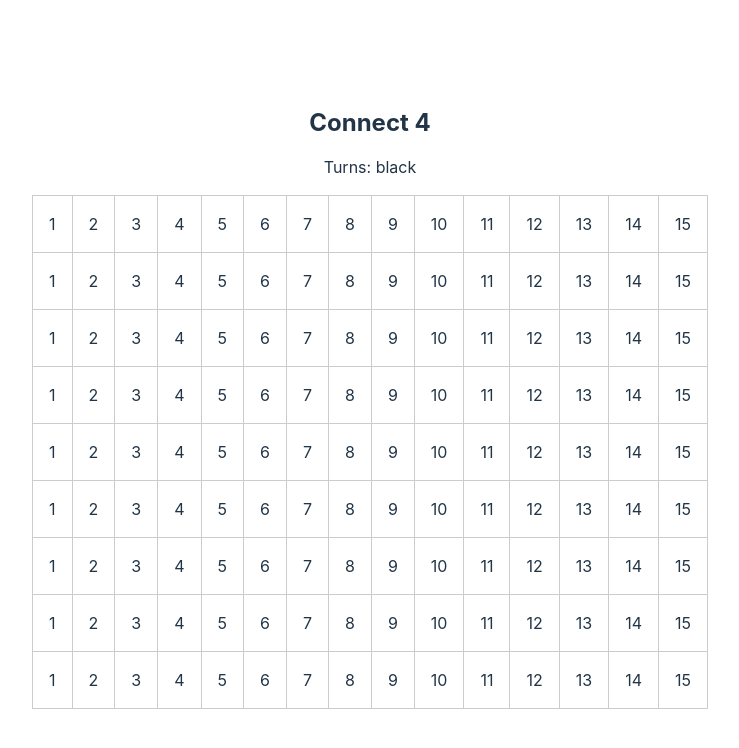
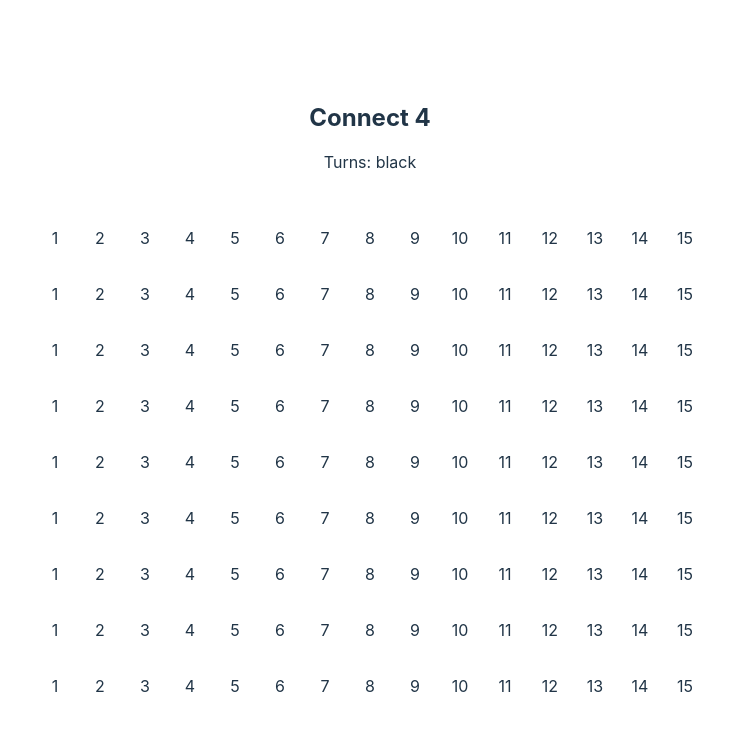
Before and after one commit to eyoelmeles/games-with-react, a React (Vite) app in the folder connect-4/: page / in a window 1280 px wide. Shown: the top 748 px of the page, without its empty margins (270-1009 px from the left). Built offline with nearby package versions, Linux system fonts and the light colour scheme.

Commit message:
add hover state to column

```diff
--- a/connect-4/src/App.css
+++ b/connect-4/src/App.css
@@ -14,6 +14,21 @@
   border: 1px solid #ccc;
 }
 
+.columns {
+  display: flex;
+  flex-direction: column;
+  margin-top: 20px;
+}
+
+.rowss {
+  text-align: center;
+  width: 45px;
+}
+
+.cols {
+  display: flex;
+}
+
 .col-hover {
   border: 2px solid red;
 }
--- a/connect-4/src/App.tsx
+++ b/connect-4/src/App.tsx
@@ -1,22 +1,32 @@
-import { useState } from "react";
-import reactLogo from "./assets/react.svg";
-import "./App.css";
+import { useState } from 'react';
+import reactLogo from './assets/react.svg';
+import './App.css';
 
 const ROWS = [1, 2, 3, 4, 5, 6, 7, 8, 9];
+const COLS = [1, 2, 3, 4, 5, 6, 7, 8, 9, 10, 11, 12, 13, 14, 15];
 function App() {
-  const [turn, setTurn] = useState<"black" | "white">("black");
+  const [turn, setTurn] = useState<'black' | 'white'>('black');
+  const [hoverIndex, setHoverIndex] = useState<number | null>(null);
+  function handleHover(index: number) {
+    setHoverIndex(index);
+  }
 
   return (
     <div className="App">
       <h2>Connect 4</h2>
       <p>Turns: {turn}</p>
-      <table className="table">
-        <tbody>
-          {ROWS.map((row) => (
-            <Columns key={row} row={row} />
-          ))}
-        </tbody>
-      </table>
+      <div className="cols">
+        {COLS.map((col, index: number) => (
+          <div
+            className={`columns ${index === hoverIndex ? 'col-hover' : ''}`}
+            onMouseOver={() => handleHover(index)}
+          >
+            {ROWS.map((row) => (
+              <p className="rowss">{col}</p>
+            ))}
+          </div>
+        ))}
+      </div>
     </div>
   );
 }
@@ -24,6 +34,8 @@ function App() {
 interface ColsProps {
   row: number;
 }
+
+// table column renders first
 
 const Columns: React.FC<ColsProps> = ({ row }) => {
   const cols = [1, 2, 3, 4, 5, 6, 7, 8, 9, 10, 11, 12, 13, 14, 15];
```
